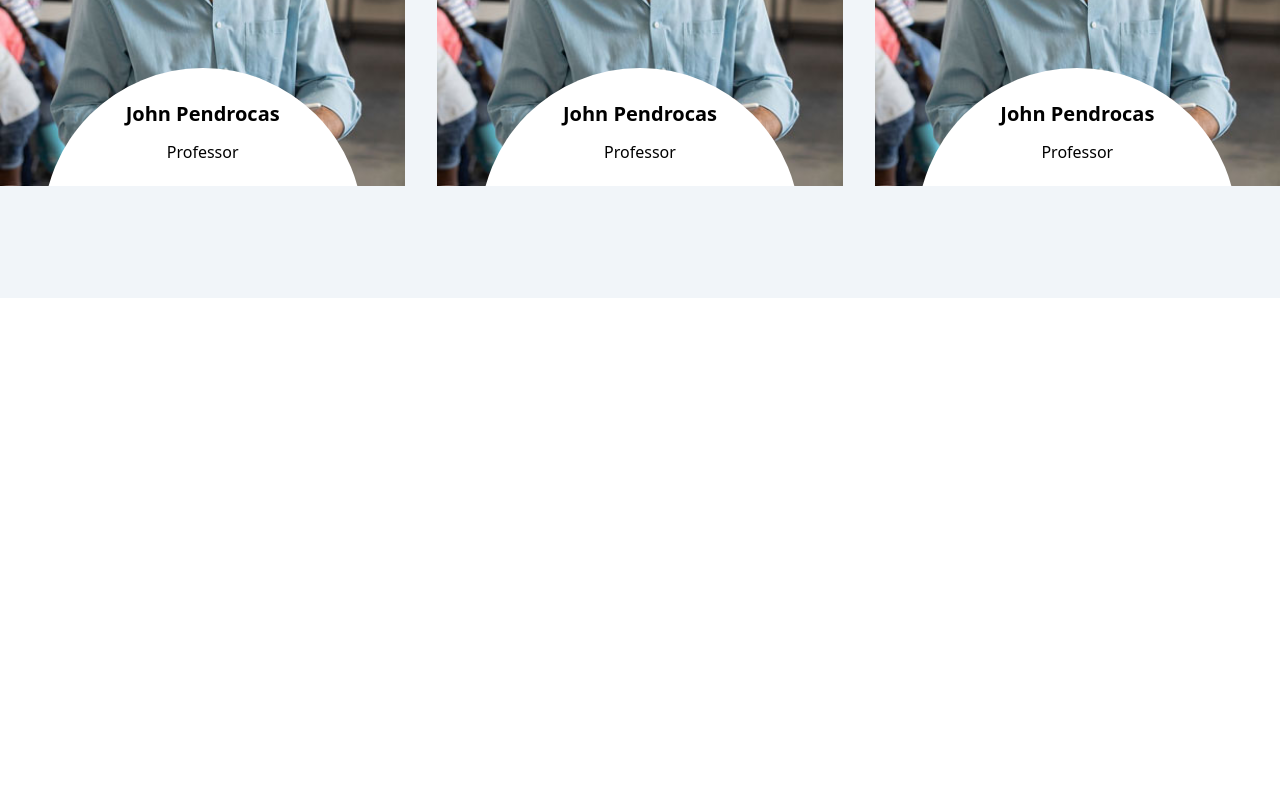
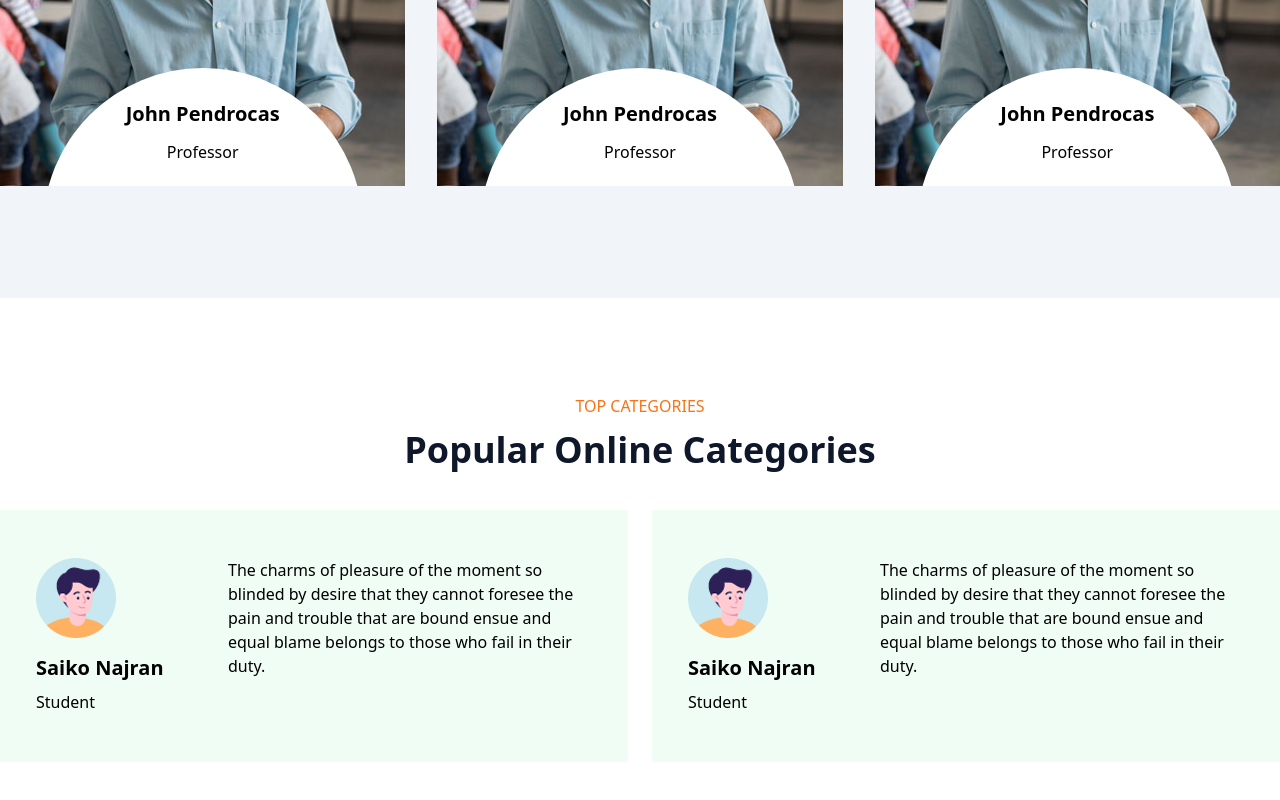
Before and after one commit to raselsharif/cit-final-project, a React (Vite) app: page / in a window 1280 px wide. Shown: the part 2412-3212 px from the top of the page. Before the commit the page ends 2710 px from the top, so only its background shows below. Built offline with nearby package versions, Linux system fonts and the light colour scheme.

Commit message:
added about section student review

```diff
--- a/src/assets/sections/about_one/About.jsx
+++ b/src/assets/sections/about_one/About.jsx
@@ -67,7 +67,7 @@ function About() {
 
             {/* expert teacher section  */}
             <Div Class='container mx-auto py-28 bg-slate-100'>
-                <Div Class="">
+                <Div>
                     <H3 Class="font-medium text-center text-orange-500 mb-3" Text="TOP CATEGORIES" />
                     <H2 Class="font-bold text-center text-4xl text-slate-900 mb-10" Text="Popular Online Categories" />
                 </Div>
@@ -117,7 +117,38 @@ function About() {
                 </Div>
             </Div>
 
+            {/* STUDENT REVIEWS section  */}
 
+            <Div Class="container mx-auto my-24">
+                <Div>
+                    <H3 Class="font-medium text-center text-orange-500 mb-3" Text="TOP CATEGORIES" />
+                    <H2 Class="font-bold text-center text-4xl text-slate-900 mb-10" Text="Popular Online Categories" />
+                </Div>
+
+                <Div Class="grid grid-cols-2 gap-6">
+                    <Div Class="grid grid-cols-12 gap-5 py-12 px-9 bg-green-50">
+                        <Div Class="col-span-4">
+                            <Image Source="./images/student01.png" />
+                            <H4 Text="Saiko Najran" Class="font-bold text-xl mb-2 mt-4" />
+                            <P Text="Student" />
+                        </Div>
+                        <Div Class="col-span-8">
+                            <P Text="The charms of pleasure of the moment so blinded by desire that they cannot foresee the pain and trouble that are bound ensue and equal blame belongs to those who fail in their duty."/>
+                        </Div>
+                    </Div>
+                    <Div Class="grid grid-cols-12 gap-5 py-12 px-9 bg-green-50">
+                        <Div Class="col-span-4">
+                            <Image Source="./images/student01.png" />
+                            <H4 Text="Saiko Najran" Class="font-bold text-xl mb-2 mt-4" />
+                            <P Text="Student" />
+                        </Div>
+                        <Div Class="col-span-8">
+                            <P Text="The charms of pleasure of the moment so blinded by desire that they cannot foresee the pain and trouble that are bound ensue and equal blame belongs to those who fail in their duty."/>
+                        </Div>
+                    </Div>
+                </Div>
+
+            </Div>
 
         </Section>
     )
```
Also changed, not shown: public/images/student01.png (added).
